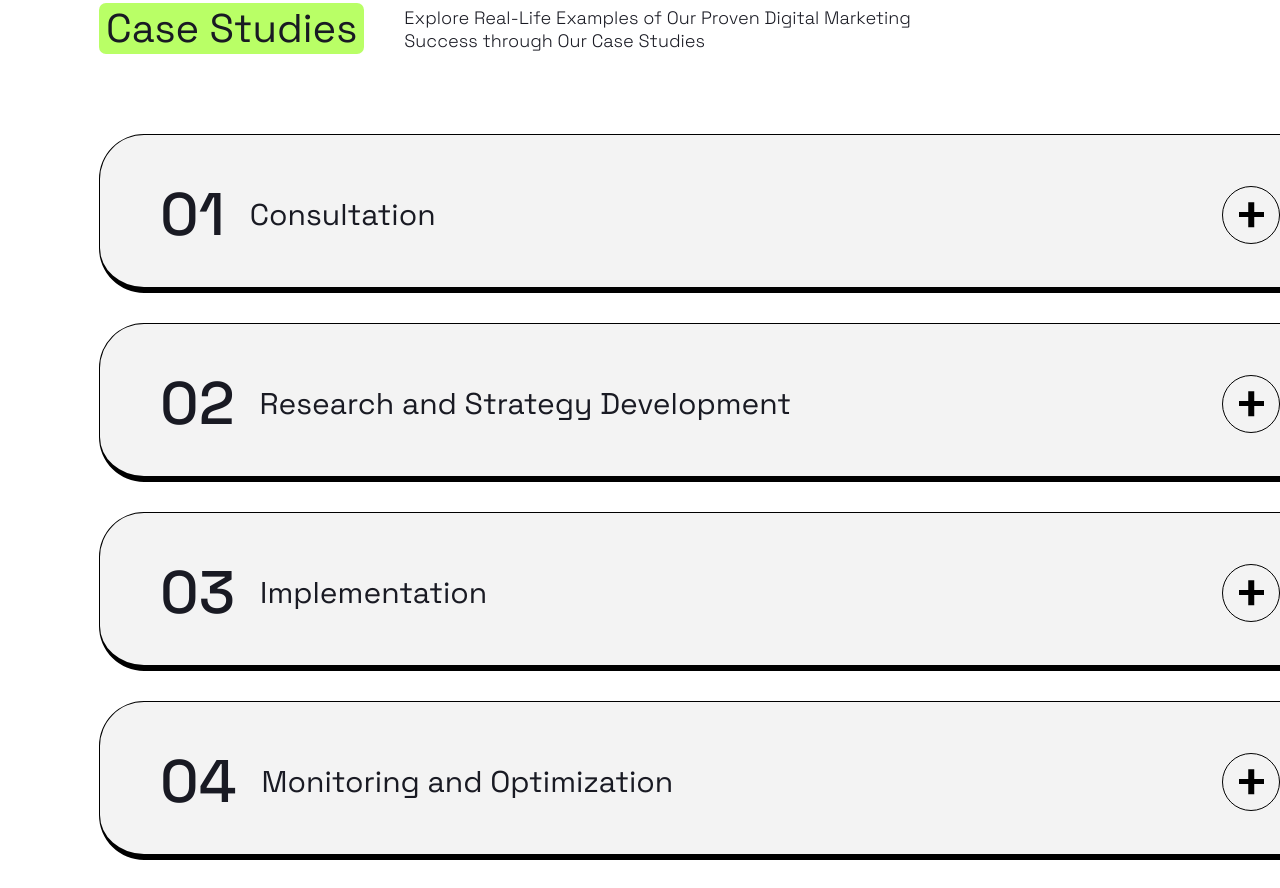
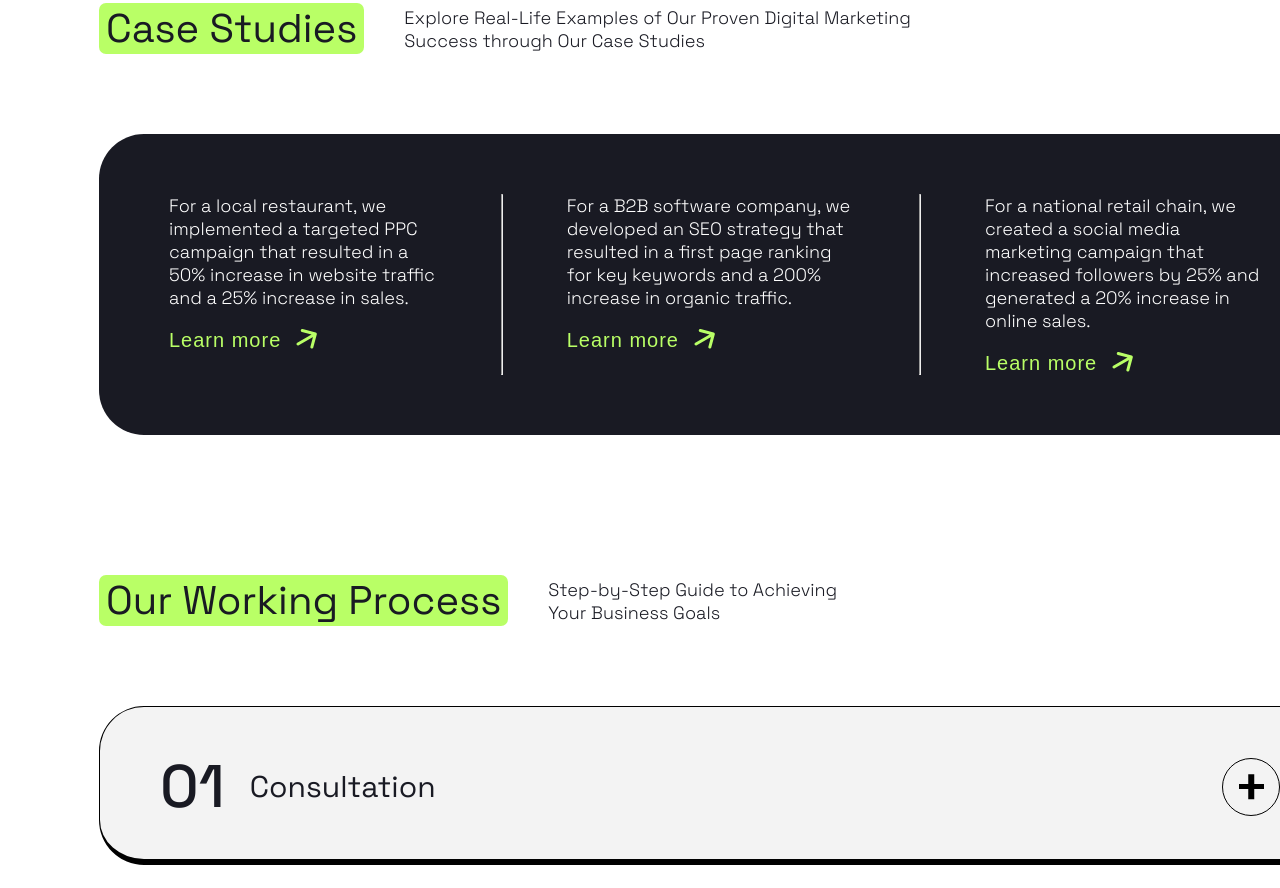
Before and after one commit to Josquin2/positivus, a Vue app: page / in a window 1280 px wide. Shown: the part 2700-3588 px from the top of the page. Built offline with nearby package versions, Linux system fonts and the light colour scheme.

Commit message:
added case studies

```diff
--- a/src/App.vue
+++ b/src/App.vue
@@ -5,6 +5,7 @@ import Logotypes from '@/components/Logotypes.vue'
 import Divider from '@/components/Divider.vue'
 import AllServices from '@/components/AllServices.vue'
 import Proposal from '@/components/Proposal.vue'
+import CaseStudies from '@/components/CaseStudies.vue'
 import AllWorking from '@/components/AllWorking.vue'
 import TeamMembers from '@/components/TeamMembers.vue'
 import Testimonials from '@/components/Testimonials.vue'
@@ -28,6 +29,12 @@ import Contact from '@/components/Contact.vue'
         title="Case Studies"
         text="Explore Real-Life Examples of Our Proven Digital Marketing Success through Our Case Studies"
         :max-width="580"
+      />
+      <CaseStudies />
+      <Divider
+        title="Our Working Process"
+        text="Step-by-Step Guide to Achieving Your Business Goals"
+        :max-width="300"
       />
       <AllWorking />
       <Divider
--- /dev/null
+++ b/src/components/CaseStudies.vue
@@ -0,0 +1,77 @@
+<script setup lang="ts">
+import GreenArrow from '@/components/icons/GreenArrow.vue'
+</script>
+
+<template>
+  <div class="case-studies-block">
+    <div class="one-case">
+      <h5>
+        For a local restaurant, we implemented a targeted PPC campaign that resulted in a 50%
+        increase in website traffic and a 25% increase in sales.
+      </h5>
+      <button>
+        <p>Learn more</p>
+        <GreenArrow />
+      </button>
+    </div>
+    <hr />
+    <div class="one-case">
+      <h5>
+        For a B2B software company, we developed an SEO strategy that resulted in a first page
+        ranking for key keywords and a 200% increase in organic traffic.
+      </h5>
+      <button>
+        <p>Learn more</p>
+        <GreenArrow />
+      </button>
+    </div>
+    <hr />
+    <div class="one-case">
+      <h5>
+        For a national retail chain, we created a social media marketing campaign that increased
+        followers by 25% and generated a 20% increase in online sales.
+      </h5>
+      <button>
+        <p>Learn more</p>
+        <GreenArrow />
+      </button>
+    </div>
+  </div>
+</template>
+
+<style lang="scss">
+.case-studies-block {
+  margin-top: 80px;
+  padding: 60px 70px;
+  background-color: #191a23;
+  border-radius: 45px;
+  display: flex;
+  gap: 64px;
+
+  .one-case {
+    display: flex;
+    flex-direction: column;
+    height: fit-content;
+    h5 {
+      color: #ffffff;
+      font-size: 18px;
+      font-weight: 200;
+    }
+
+    button {
+      cursor: pointer;
+      margin-top: 20px;
+      display: flex;
+      gap: 15px;
+      background-color: transparent;
+      border: none;
+
+      p {
+        color: #b9ff66;
+        font-size: 20px;
+        letter-spacing: 1px;
+      }
+    }
+  }
+}
+</style>
--- /dev/null
+++ b/src/components/icons/GreenArrow.vue
@@ -0,0 +1,8 @@
+<template>
+  <svg width="21" height="20" viewBox="0 0 21 20" fill="none" xmlns="http://www.w3.org/2000/svg">
+    <path
+      d="M1.25 13.701C0.532561 14.1152 0.286748 15.0326 0.700962 15.75C1.11518 16.4674 2.03256 16.7133 2.75 16.299L1.25 13.701ZM20.7694 5.38823C20.9838 4.58803 20.5089 3.76552 19.7087 3.55111L6.66874 0.0570541C5.86854 -0.157359 5.04603 0.317515 4.83162 1.11771C4.61721 1.91791 5.09208 2.74042 5.89228 2.95483L17.4834 6.06066L14.3776 17.6518C14.1631 18.452 14.638 19.2745 15.4382 19.4889C16.2384 19.7033 17.0609 19.2284 17.2753 18.4282L20.7694 5.38823ZM2.75 16.299L20.0705 6.29904L18.5705 3.70096L1.25 13.701L2.75 16.299Z"
+      fill="#B9FF66"
+    />
+  </svg>
+</template>
```
